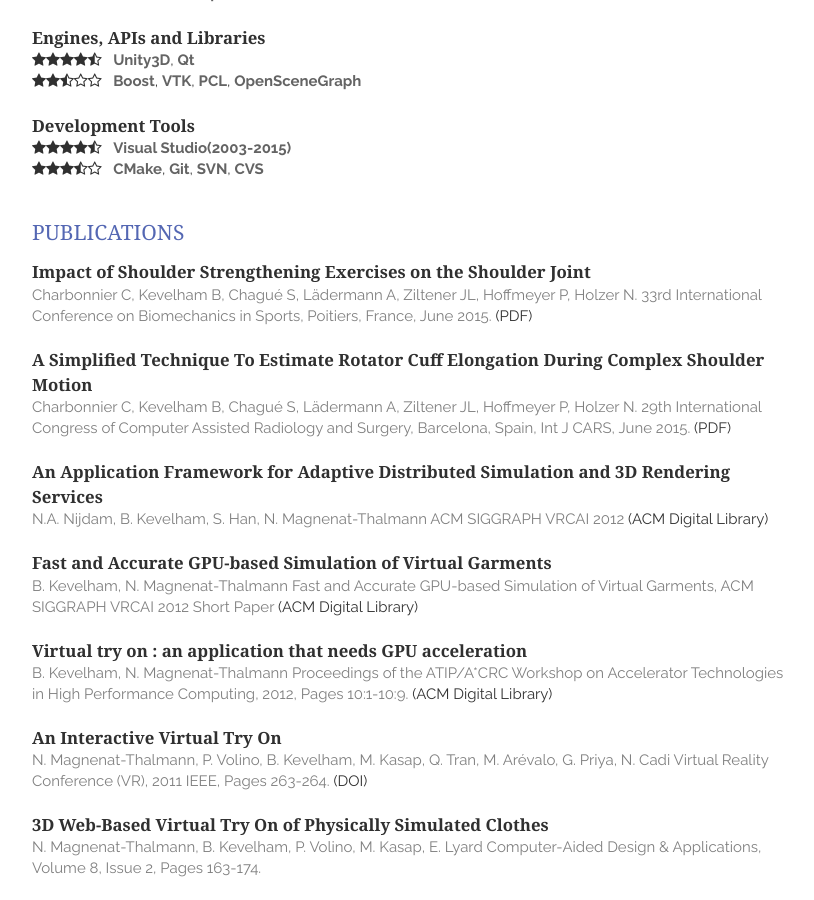
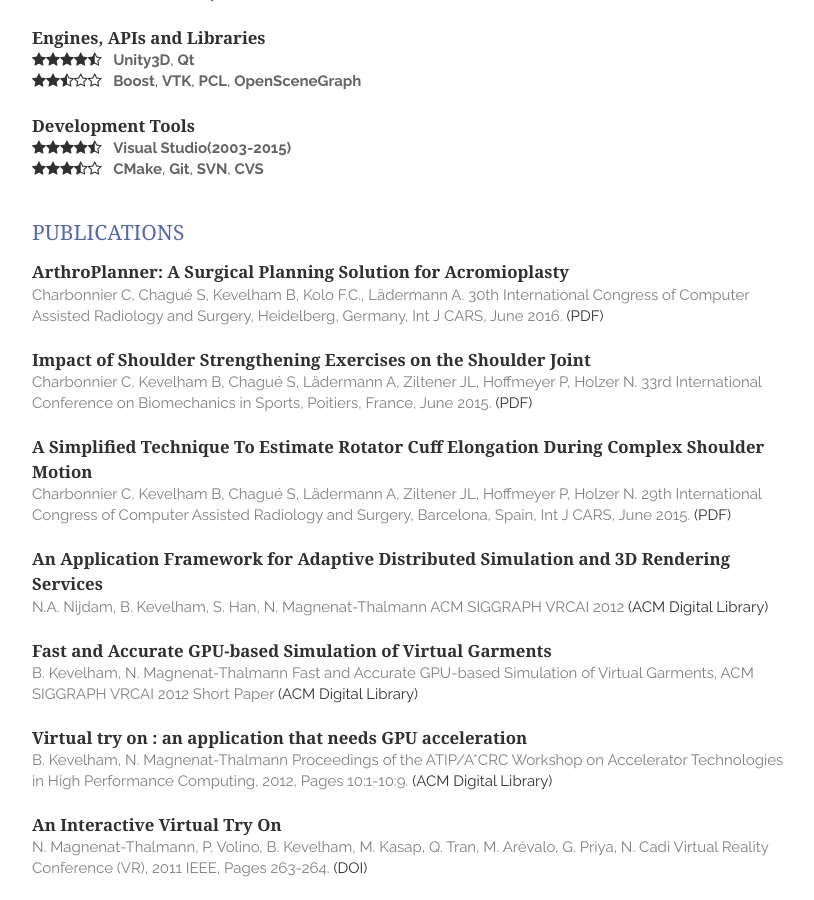
Before and after one commit to bkevelham/bkevelham.github.io, a Jekyll site: the page built from index.html, in a window 1280 px wide and 900 px high, scrolled down 1156 px. Shown: the whole window, without its empty margins (328-1142 px from the left). Built offline with Jekyll 4.4.1, drawn with Linux system fonts in a browser that asks for light colours; nearby versions of some CDN libraries; Markdown is read by kramdown in place of the engine named in the settings; the list of posts is cut into pages by our own code.

Commit message:
Updated publications list

```diff
--- a/_includes/publications.html
+++ b/_includes/publications.html
@@ -1,5 +1,12 @@
 <section class="thirteen columns">
     <h1>Publications</h1>
+    <article>
+        <header>
+            <h1>ArthroPlanner: A Surgical Planning Solution for Acromioplasty</h1>
+            <span><i>Charbonnier C, Chagué S, Kevelham B, Kolo F.C., Lädermann A.</i> 30th International Congress of Computer Assisted Radiology and Surgery, Heidelberg, Germany, Int J CARS, June 2016.</span>
+            <a href="http://www.artanim.ch/en/viewPdf.php?link=publication&pdf=55.pdf" target="_blank">(PDF)</a>
+        </header>
+    </article>
     <article>
         <header>
             <h1>Impact of Shoulder Strengthening Exercises on the Shoulder Joint</h1>
```
